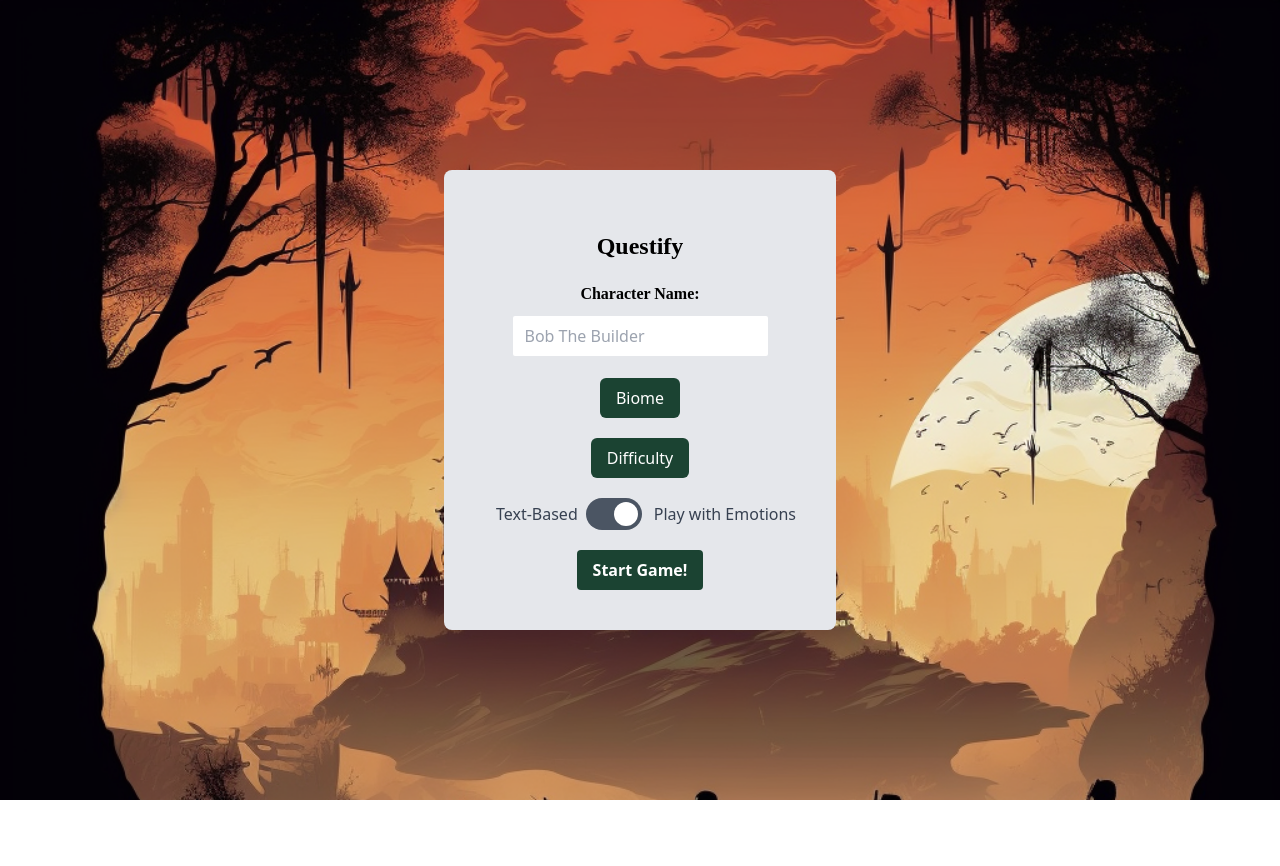
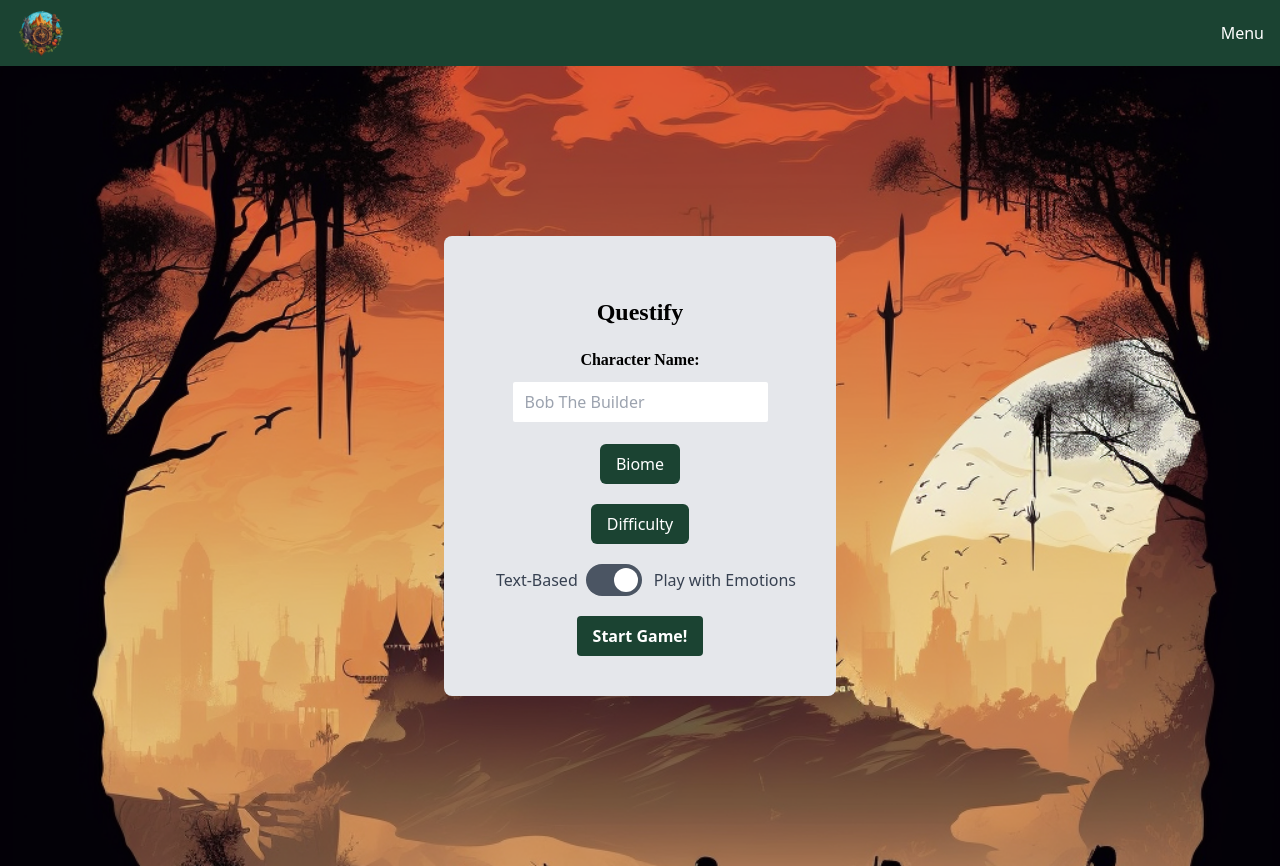
Before and after one commit to CalHacks-2023/choose-your-own-adventure-ai, a Next.js app: page /character in a window 1280 px wide. Before the commit the page ends 800 px from the top, so only its background shows below. Built offline with nearby package versions, Linux system fonts and the light colour scheme.

Commit message:
capitalizing all "headers"

```diff
--- a/src/app/character/page.js
+++ b/src/app/character/page.js
@@ -50,7 +50,7 @@ export default function Character() {
 
   return (
     <>
-      {/* <Header /> */}
+      <Header />
       <main className="flex justify-center bg-[url('/homePage.png')] items-center bg-cover h-screen w-screen">
         <div className="bg-gray-200 p-10 rounded-lg">
           <h1
--- a/src/app/emotions/page.js
+++ b/src/app/emotions/page.js
@@ -2,7 +2,7 @@
 import Link from 'next/link';
 import { useState, useEffect, useRef } from 'react';
 import { useSearchParams } from 'next/navigation';
-import Header from '../components/header';
+import Header from '../components/Header';
 
 export default function Adventure() {
   const searchParams = useSearchParams();
--- a/src/app/game/page.js
+++ b/src/app/game/page.js
@@ -2,7 +2,7 @@
 import Link from 'next/link';
 import { useState, useEffect, useRef } from 'react';
 import { useSearchParams } from 'next/navigation';
-import Header from '../components/header';
+import Header from '../components/Header';
 
 export default function Adventure() {
   const searchParams = useSearchParams();
--- a/src/app/login/page.js
+++ b/src/app/login/page.js
@@ -1,4 +1,4 @@
-import Header from '../components/header';
+import Header from '../components/Header';
 
 export default function Login() {
   return (
--- a/src/app/signup/page.js
+++ b/src/app/signup/page.js
@@ -1,6 +1,6 @@
 'use client';
 import React, { useState } from 'react';
-import Header from '../components/header';
+import Header from '../components/Header';
 
 export default function Signup() {
   const [username, setUsername] = useState('');
```
